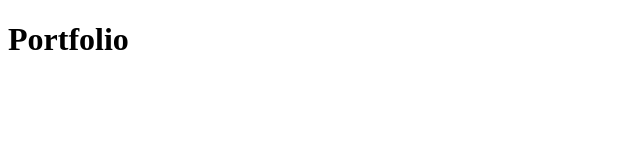
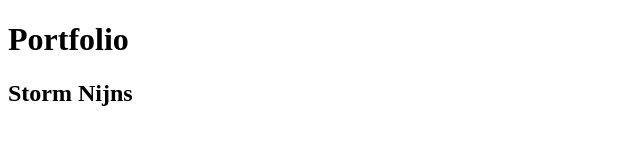
Before and after one commit to pxl-werkplekleren/portfolio-StormNijnsPXL, a plain HTML site: page index.html in a window 1280 px wide. Shown: the whole page, without its empty margins (0-640 px from the left). Drawn offline with Linux system fonts and the light colour scheme.

Commit message:
Voornaam + Naam toegevoegd

```diff
--- a/index.html
+++ b/index.html
@@ -6,6 +6,7 @@
     <title>Portfolio</title>
 </head>
 <body>
-  <h1>Portfolio</h1>
+    <h1>Portfolio</h1>
+    <h2>Storm Nijns</h2>
 </body>
 </html>
--- /dev/null
+++ b/style.css
@@ -0,0 +1,7 @@
+* {
+    /*
+    padding: 0;
+    margin: 0;
+    */
+    box-sizing: border-box;
+}
```
